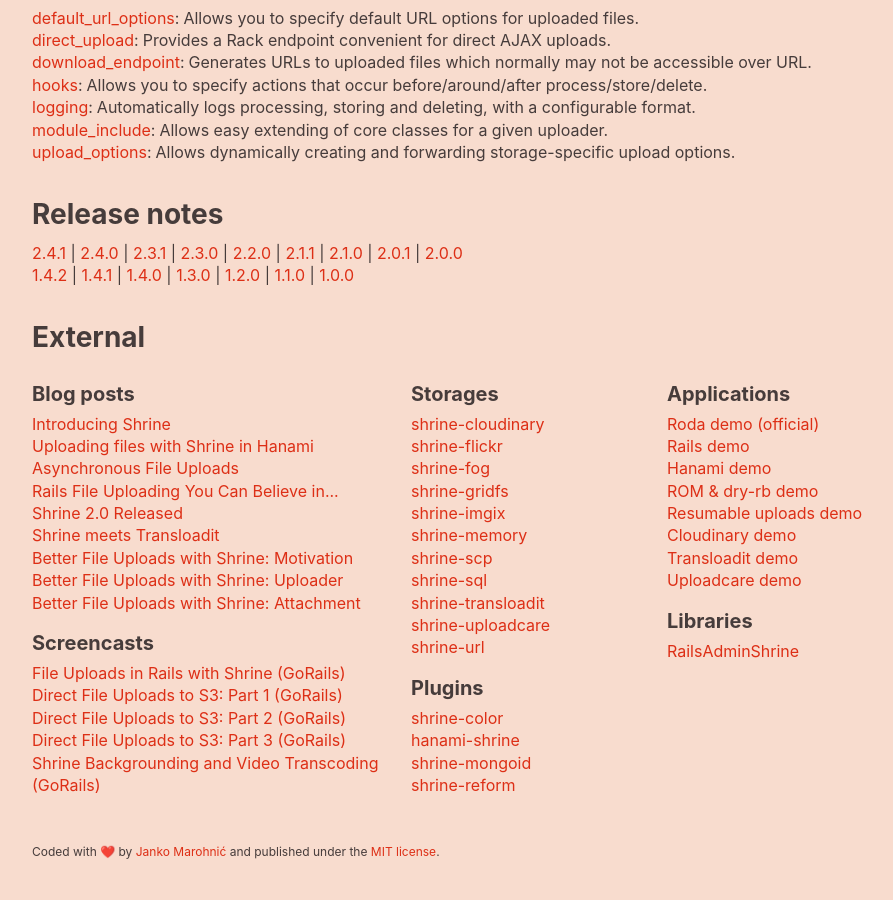
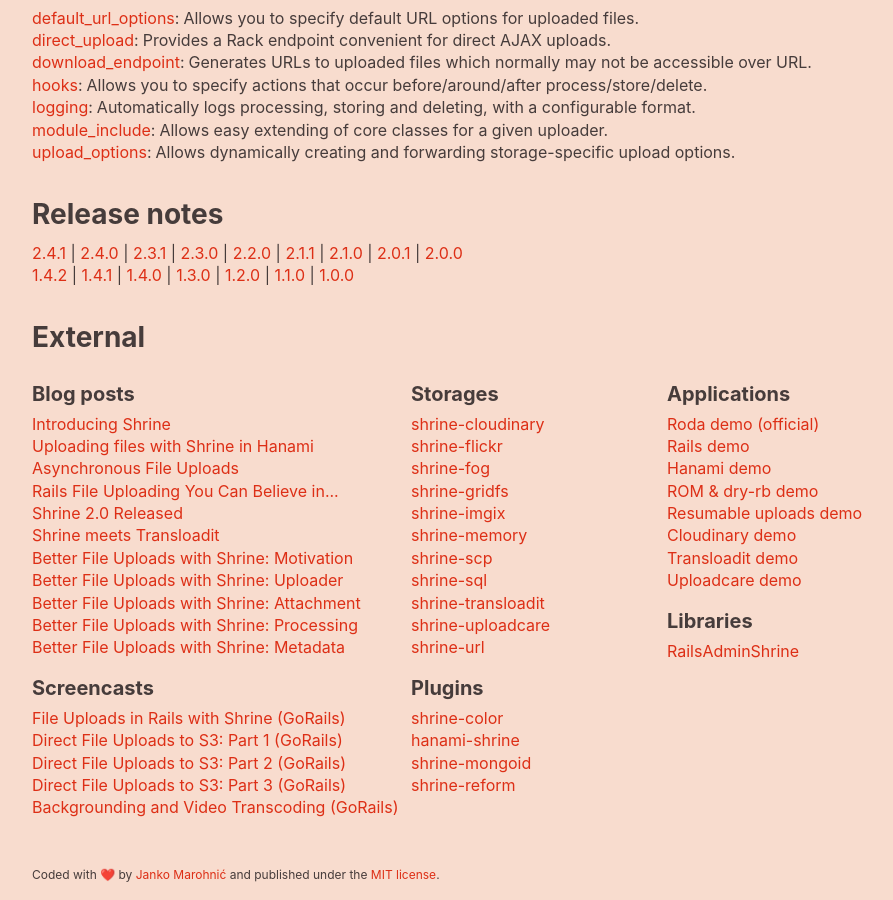
Before and after one commit to avinashcodeer/Romenics, a Jekyll site: the page built from www/index.html, in a window 1280 px wide and 900 px high, scrolled down 1526 px. Shown: the whole window, without its empty margins (106-999 px from the left). Built offline with Jekyll 4.4.1, drawn with Linux system fonts in a browser that asks for light colours; emoji names are drawn with the system emoji font; before the commit the page ends 2403 px from its top, so only the background shows below that.

Commit message:
Link "Processing" and "Metadata" posts on website

```diff
--- a/www/_data/external.yml
+++ b/www/_data/external.yml
@@ -29,6 +29,12 @@
       -
         name: "Better File Uploads with Shrine: Attachment"
         url: https://twin.github.io/better-file-uploads-with-shrine-attachment/
+      -
+        name: "Better File Uploads with Shrine: Processing"
+        url: https://twin.github.io/better-file-uploads-with-shrine-processing/
+      -
+        name: "Better File Uploads with Shrine: Metadata"
+        url: https://twin.github.io/better-file-uploads-with-shrine-metadata/
   -
     title: Screencasts
     items:
@@ -45,7 +51,7 @@
         name: "Direct File Uploads to S3: Part 3 (GoRails)"
         url: https://gorails.com/episodes/direct-file-uploads-to-s3-part-3?autoplay=1
       -
-        name: "Shrine Backgrounding and Video Transcoding (GoRails)"
+        name: "Backgrounding and Video Transcoding (GoRails)"
         url: https://gorails.com/episodes/shrine-background-and-video-transcoding?autoplay=1
 -
   -
```
